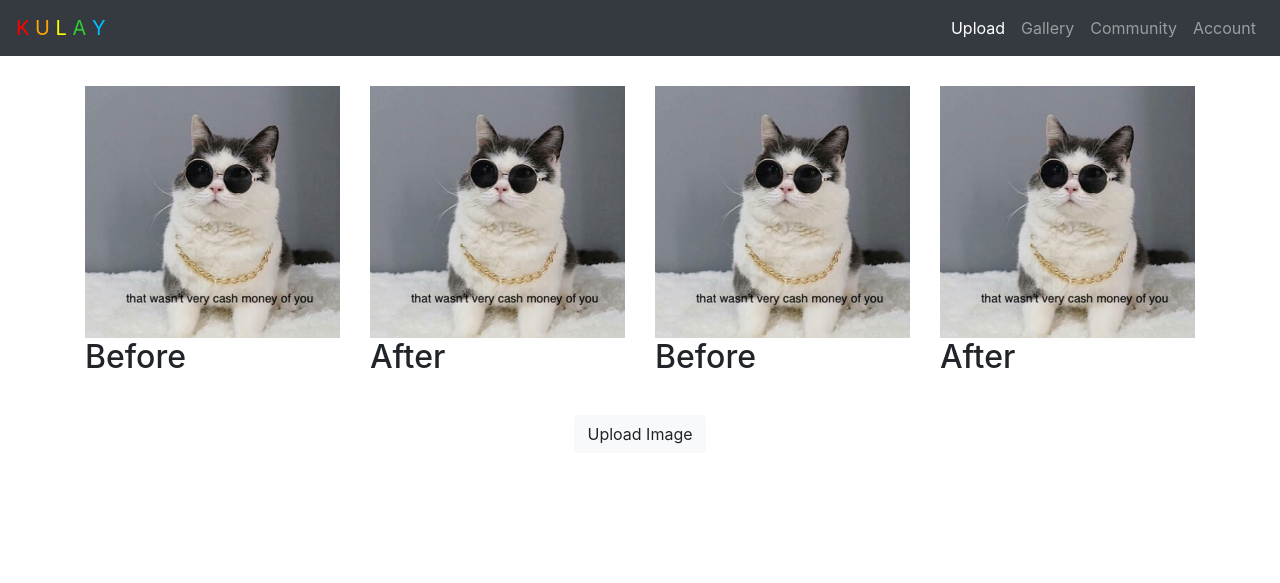
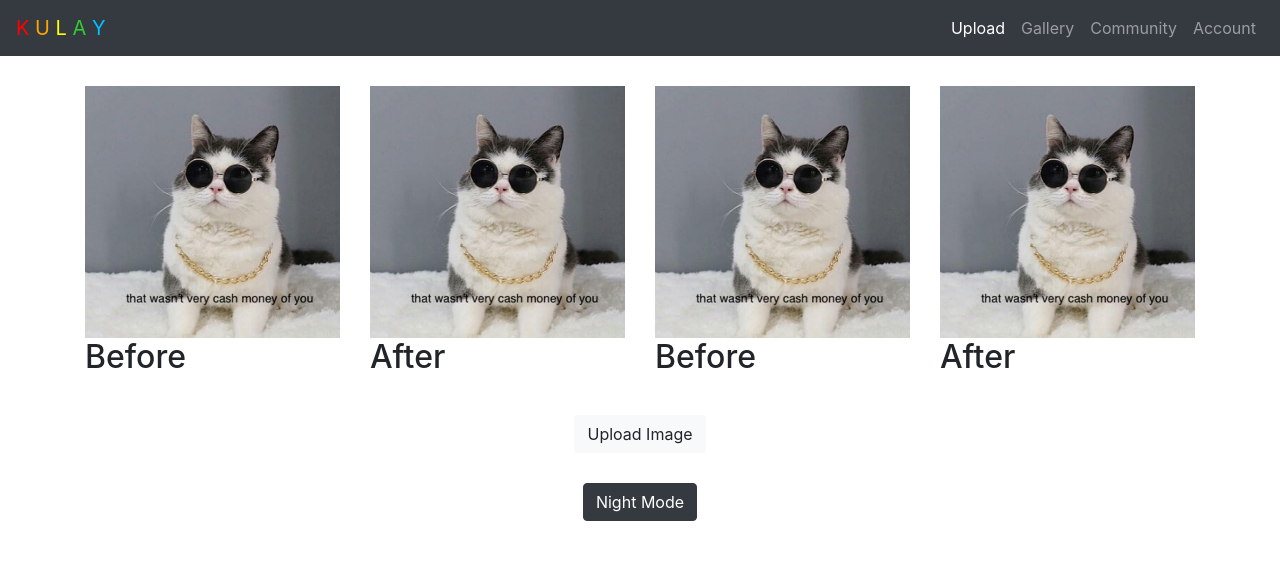
Before and after one commit to zgt/webPl, a PHP site: page / in a window 1280 px wide. Shown: the top 583 px of the page. Run offline with PHP 8.4, Linux system fonts and the light colour scheme; some libraries are stand-ins or nearby versions.

Commit message:
shitty dark buton

```diff
--- a/gallery.html
+++ b/gallery.html
@@ -67,7 +67,7 @@
   <div class="desc">Add a description of the image here</div>
 </div>
 
-<div id="myModal" class="modal">
+<div id="mod" class="modal">
   <span class="close">&times;</span>
   <img class="modal-content" id="img01">
   <div id="caption"></div>
@@ -76,7 +76,7 @@
 
 <script type="text/javascript">
   function expandDong(imageID){
-    var modal = document.getElementById('myModal');
+    var modal = document.getElementById('mod');
     var img = document.getElementById(imageID);
     var modalImg = document.getElementById("img01");
     img.onclick = function(){
--- a/index.html
+++ b/index.html
@@ -15,10 +15,10 @@
     <link rel="stylesheet" href="styles/main.css">
   </head>
 
-  <body>
+  <body id="cuerpo">
 
     <header>
-      <nav class="navbar navbar-expand-lg bg-dark navbar-dark">
+      <nav class="navbar navbar-expand-lg bg-dark navbar-dark" id="barboy">
         <a class="navbar-brand" href="#">
           <span style='color: red'>K</span>
           <span style='color: orange'>U</span>
@@ -52,7 +52,7 @@
       <div class="row">
         <div class="col-md-3">
           <img src="images/before1.png" class="img-fluid" alt="image1">
-          <h2>Before</h2>
+          <h2 id="bef">Before</h2>
         </div>
         <div class="col-md-3">
           <img src="images/after1.png" class="img-fluid" alt="image2">
@@ -70,12 +70,17 @@
     </div>
 
     <div class="container" style="text-align:center">
-      <input type="button" class="btn btn-light" id="add" value="Upload Image" onclick="uploadImage()"/>
-      <script type="text/javascript">
-        function uploadImage(){
-          alert("Peepee")
-        }
-      </script>
+      <input type="button" class="btn btn-light" id="add" value="Upload Image" onclick='(function(){ alert("Poopee");})();'/>
     </div>
 
+    <div class="container" style="text-align:center">
+      <input type="button" class="btn btn-dark" id="night-mode" value="Night Mode" onclick='nightMode()'/>
+    </div>
+
+    <script type="text/javascript">
+      function nightMode(){
+        document.body.style.background = "dimgray";
+        document.getElementByID("bef").style.color = "white";
+      }
+    </script>
   </body>
--- a/styles/gallery.css
+++ b/styles/gallery.css
@@ -6,7 +6,7 @@ div.gallery {
 }
 
 div.gallery:hover {
-  border: 1px solid #777;
+  //border: 1px solid #777;
   opacity:0.7;
 }
 
```
